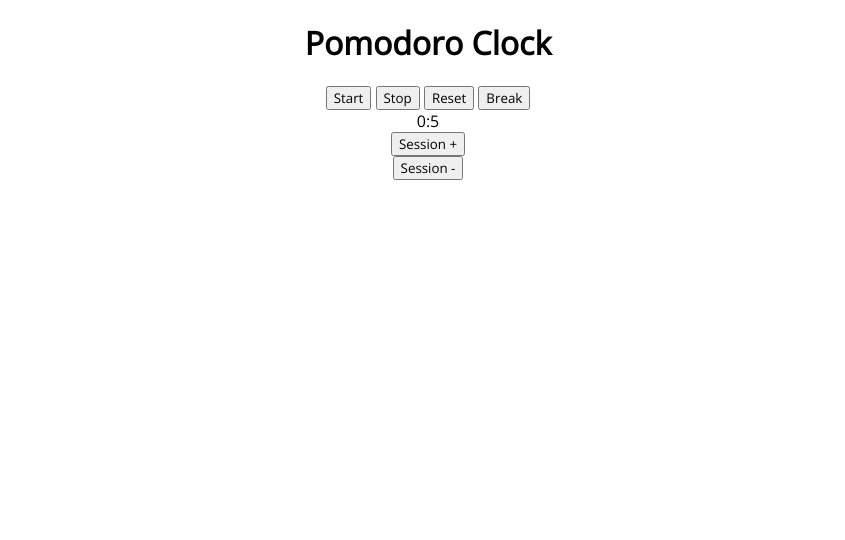
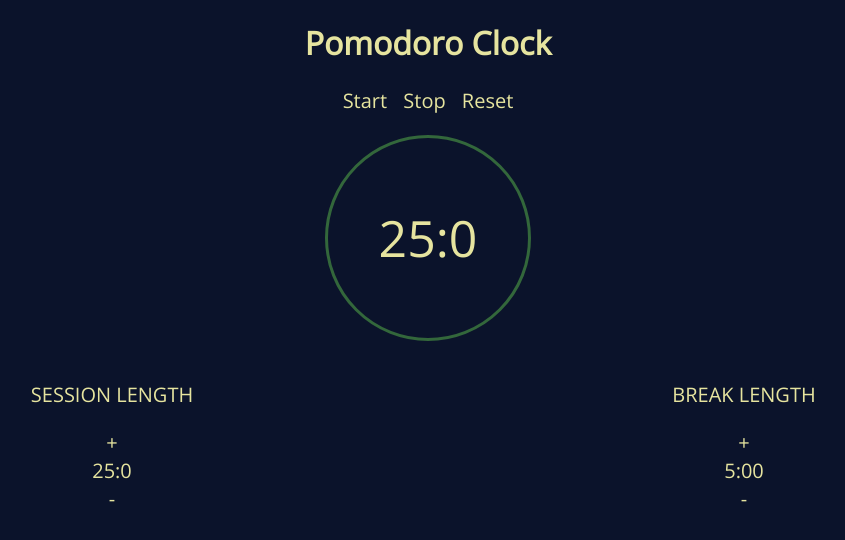
Before and after one commit to Makzin/Pomodoro_timer, a plain HTML site: page pomodoro-clock/index.html in a window 1280 px wide. Shown: the whole page, without its empty margins (212-1057 px from the left). Drawn offline with nearby package versions, Linux system fonts and the light colour scheme.

Commit message:
finished styling and core functionality

```diff
--- a/pomodoro-clock/css/style.css
+++ b/pomodoro-clock/css/style.css
@@ -4,4 +4,55 @@
 * {
   text-align: center;
   font-family: 'Open Sans';
+  background-color: #0B132B;
+  color: #E6E49F;
 }
+
+button {
+  font-size: 20px;
+}
+#timerSelect {
+  margin-top: 20px;
+  margin-bottom: 20px;
+  flex: 1;
+  font-size: 20px;
+}
+
+#breakSelect {
+  margin-top: 20px;
+  margin-bottom: 20px;
+  flex: 1;
+  font-size: 20px;
+}
+
+.incrementBreak {
+
+
+}
+
+#desiredBreak {
+  clear: both;
+}
+
+.decrementBreak {
+}
+
+.selectionSection {
+  display: flex;
+}
+#result {
+  font-size: 50px;
+  border-radius: 100%;
+  height: 200px;
+  width: 200px;
+  line-height: 200px;
+  margin: auto;
+  margin-top: 20px;
+  border: 3px solid #33673B;
+}
+
+button {
+  border: none;
+  outline: none;
+  display: inline-block;
+}
--- a/pomodoro-clock/index.html
+++ b/pomodoro-clock/index.html
@@ -11,22 +11,30 @@
 
 <body>
   <h1> Pomodoro Clock</h1>
+
 <button class='start'>Start</button>
-
 <button class='stop'>Stop</button>
 <button class='reset'>Reset</button>
 
-<button class='Break'>Break</button>
-
 <div id='result'></div>
 
+<div class = 'selectionSection'>
+<div id = 'timerSelect'>
+  <p>SESSION LENGTH</p>
+<button class='incrementSession'>+</button>
+<div id='desiredTime'></div>
+<button class='decrementSession'>-</button>
+</div>
 
 
-<button class='incrementSession'>Session +</button>
-<div class='desiredTime'></div>
-<button class='decrementSession'>Session -</button>
+<div id = 'breakSelect'>
+<p>BREAK LENGTH</p>
+<button class='incrementBreak'>+</button>
+<div id='desiredBreak'></div>
+<button class='decrementBreak'>-</button>
+</div>
 
-
+</div>
 
 </body>
 </html>
--- a/pomodoro-clock/js/index.js
+++ b/pomodoro-clock/js/index.js
@@ -16,7 +16,7 @@ var Clock = {
                     var seconds = Math.floor((deadline / 1000) % 60);
                     var minutes = Math.floor((deadline / 60) / 1000);
                     deadline -= 100;
-                    document.getElementById('result').innerHTML = 'work: ' + minutes + ":" + seconds;
+                    document.getElementById('result').innerHTML = minutes + ":" + seconds;
 
                 }
             }, 100);
@@ -42,7 +42,7 @@ var Break = {
                 var seconds = Math.floor((deadline / 1000) % 60);
                 var minutes = Math.floor((deadline / 60) / 1000);
                 deadline -= 100;
-                document.getElementById('result').innerHTML = 'break: ' + minutes + ":" + seconds;
+                document.getElementById('result').innerHTML = minutes + ":" + seconds;
             }
         }, 100);
     },
@@ -53,8 +53,8 @@ var Break = {
 };
 
 var Time = {
-    startingTime: 5000,
-    breakTime: 5000
+    startingTime: 1500000,
+    breakTime: 300000
 }
 
 function resetTimer() {
@@ -66,10 +66,16 @@ function resetTimer() {
 function showTime() {
     document.getElementById('result').innerHTML =
         Math.floor((Time.startingTime / 60) / 1000) + ':' + Math.floor((Time.startingTime / 1000) % 60);
+    document.getElementById('desiredTime').innerHTML =
+        Math.floor((Time.startingTime / 60) / 1000) + ':' + Math.floor((Time.startingTime / 1000) % 60);
+    document.getElementById('desiredBreak').innerHTML =
+        Math.floor((Time.breakTime / 60) / 1000) + ':' + Math.floor((Time.breakTime / 1000) % 60) + 0;
 }
 
 
 showTime();
+
+
 
 
 $('.start').on('click', function() {
@@ -93,3 +99,13 @@ $('.decrementSession').on('click', function() {
     Time.startingTime -= 1000;
     showTime();
 })
+
+$('.incrementBreak').on('click', function() {
+    Time.breakTime += 1000;
+    showTime();
+})
+
+$('.decrementBreak').on('click', function() {
+    Time.breakTime -= 1000;
+    showTime();
+})
```
